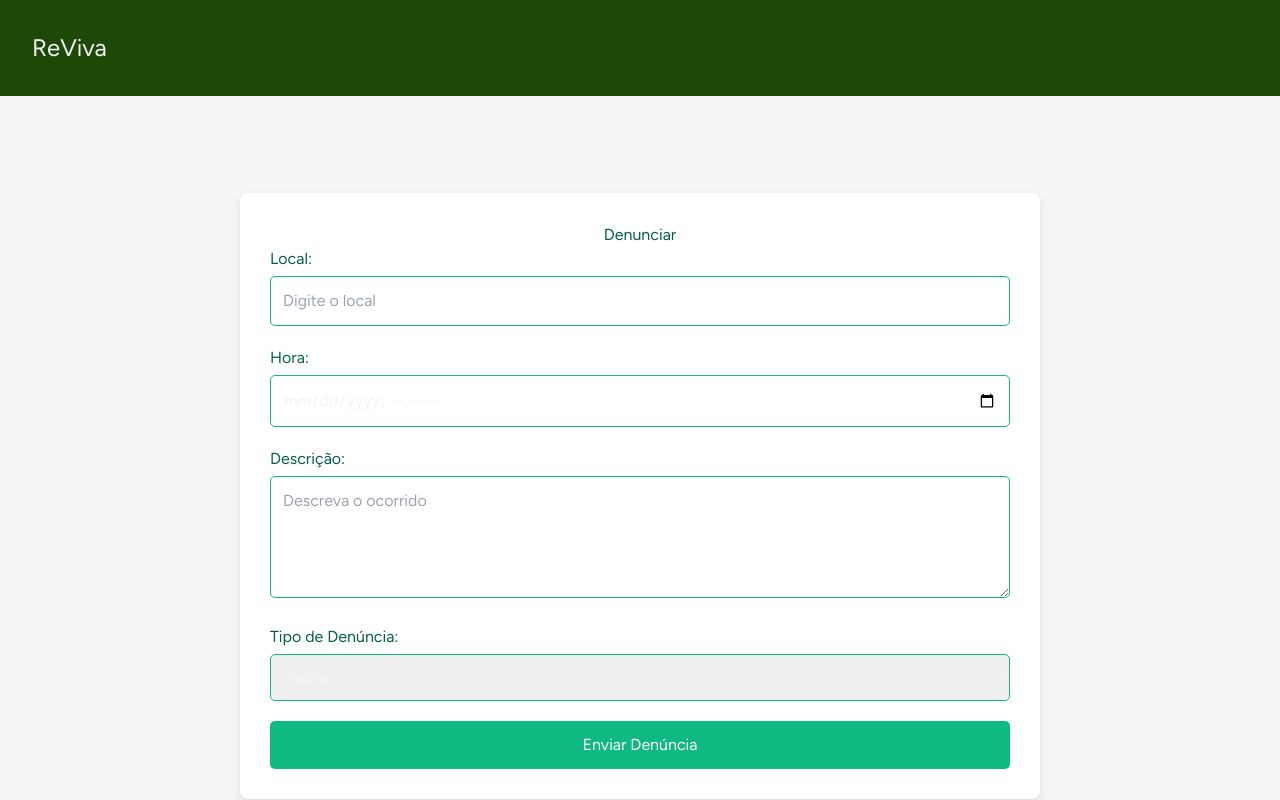
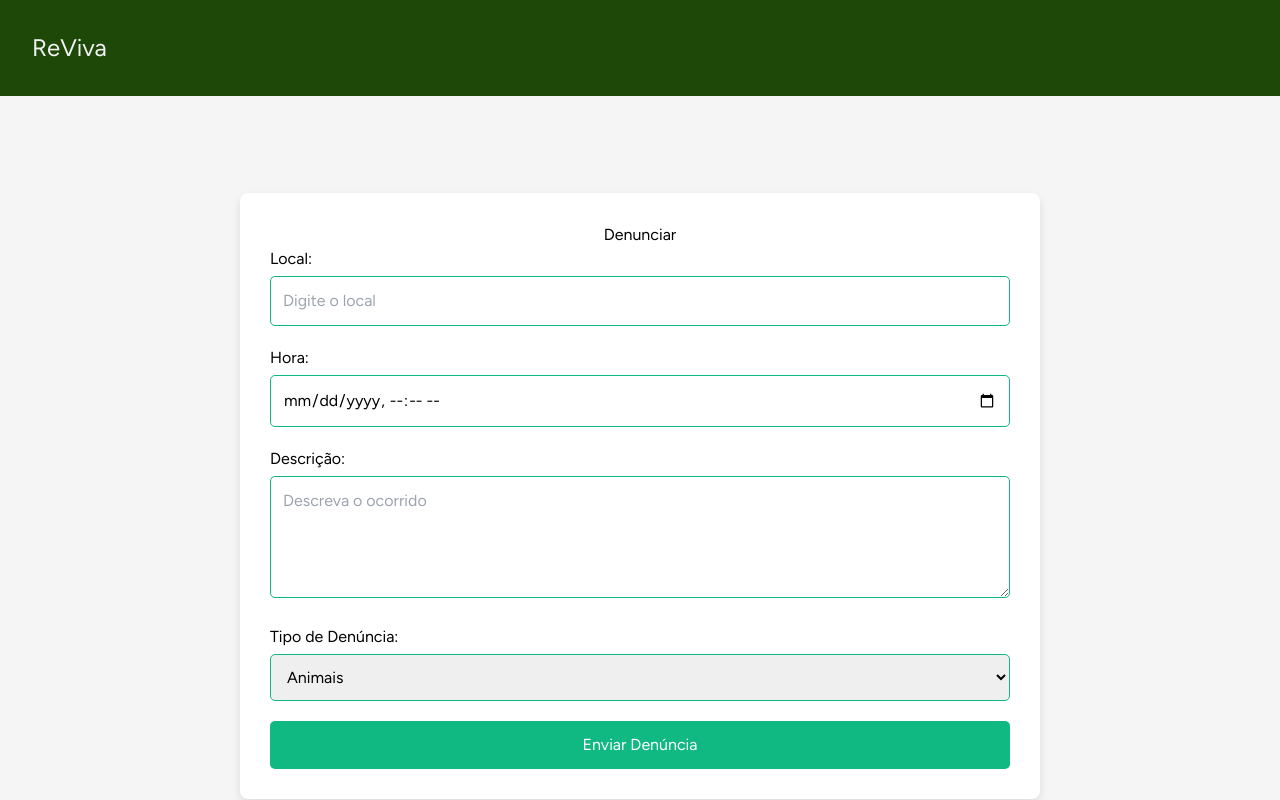
Before and after one commit to DevLucasNery/ReViva, a Next.js app in the folder reviva/: page /denuncia in a window 1280 px wide. Shown: the top 800 px of the page. Built offline with nearby package versions, Linux system fonts and the light colour scheme.

Commit message:
Agora sim
aa

```diff
--- a/reviva/app/denuncia/page.tsx
+++ b/reviva/app/denuncia/page.tsx
@@ -44,10 +44,10 @@ export default function DenunciaPage() {
           boxShadow: "0 4px 8px rgba(0, 0, 0, 0.1)",
         }}
       >
-        <h1 style={{ color: "#065f46", textAlign: "center" }}>Denunciar</h1>
+        <h1 style={{ color: "#000", textAlign: "center" }}>Denunciar</h1>
         <form onSubmit={handleSubmit}>
           <div style={{ marginBottom: "20px" }}>
-            <label style={{ display: "block", marginBottom: "5px", color: "#065f46" }}>
+            <label style={{ display: "block", marginBottom: "5px", color: "#000" }}>
               Local:
             </label>
             <input
@@ -62,12 +62,13 @@ export default function DenunciaPage() {
                 padding: "12px",
                 border: "1px solid #10b981",
                 borderRadius: "5px",
+                color: "#000", // Texto preto
               }}
             />
           </div>
 
           <div style={{ marginBottom: "20px" }}>
-            <label style={{ display: "block", marginBottom: "5px", color: "#065f46" }}>
+            <label style={{ display: "block", marginBottom: "5px", color: "#000" }}>
               Hora:
             </label>
             <input
@@ -81,12 +82,13 @@ export default function DenunciaPage() {
                 padding: "12px",
                 border: "1px solid #10b981",
                 borderRadius: "5px",
+                color: "#000", // Texto preto
               }}
             />
           </div>
 
           <div style={{ marginBottom: "20px" }}>
-            <label style={{ display: "block", marginBottom: "5px", color: "#065f46" }}>
+            <label style={{ display: "block", marginBottom: "5px", color: "#000" }}>
               Descrição:
             </label>
             <textarea
@@ -101,12 +103,13 @@ export default function DenunciaPage() {
                 padding: "12px",
                 border: "1px solid #10b981",
                 borderRadius: "5px",
+                color: "#000", // Texto preto
               }}
             ></textarea>
           </div>
 
           <div style={{ marginBottom: "20px" }}>
-            <label style={{ display: "block", marginBottom: "5px", color: "#065f46" }}>
+            <label style={{ display: "block", marginBottom: "5px", color: "#000" }}>
               Tipo de Denúncia:
             </label>
             <select
@@ -119,10 +122,11 @@ export default function DenunciaPage() {
                 padding: "12px",
                 border: "1px solid #10b981",
                 borderRadius: "5px",
+                color: "#000", // Texto preto
               }}
             >
-              <option value="fauna">Fauna</option>
-              <option value="flora">Flora</option>
+              <option value="fauna">Animais</option>
+              <option value="flora">Meio ambiente</option>
             </select>
           </div>
 
--- a/reviva/app/page.tsx
+++ b/reviva/app/page.tsx
@@ -8,7 +8,7 @@ export default function Home() {
     { href: '/mapa', nome: 'Rota do lixo', icone: '🗺' },
     { href: '/calendario', nome: 'Pontos de Coleta', icone: '♻️' },
     { href: '/denuncia', nome: 'Denuncias', icone: '🚯' },
-    { href: '/beneficios', nome: 'FAQ e Bonus', icone: '🚯' },
+    { href: '/beneficios', nome: 'FAQ e Bonus', icone: '❓' },
   ]
 
   return (
```
